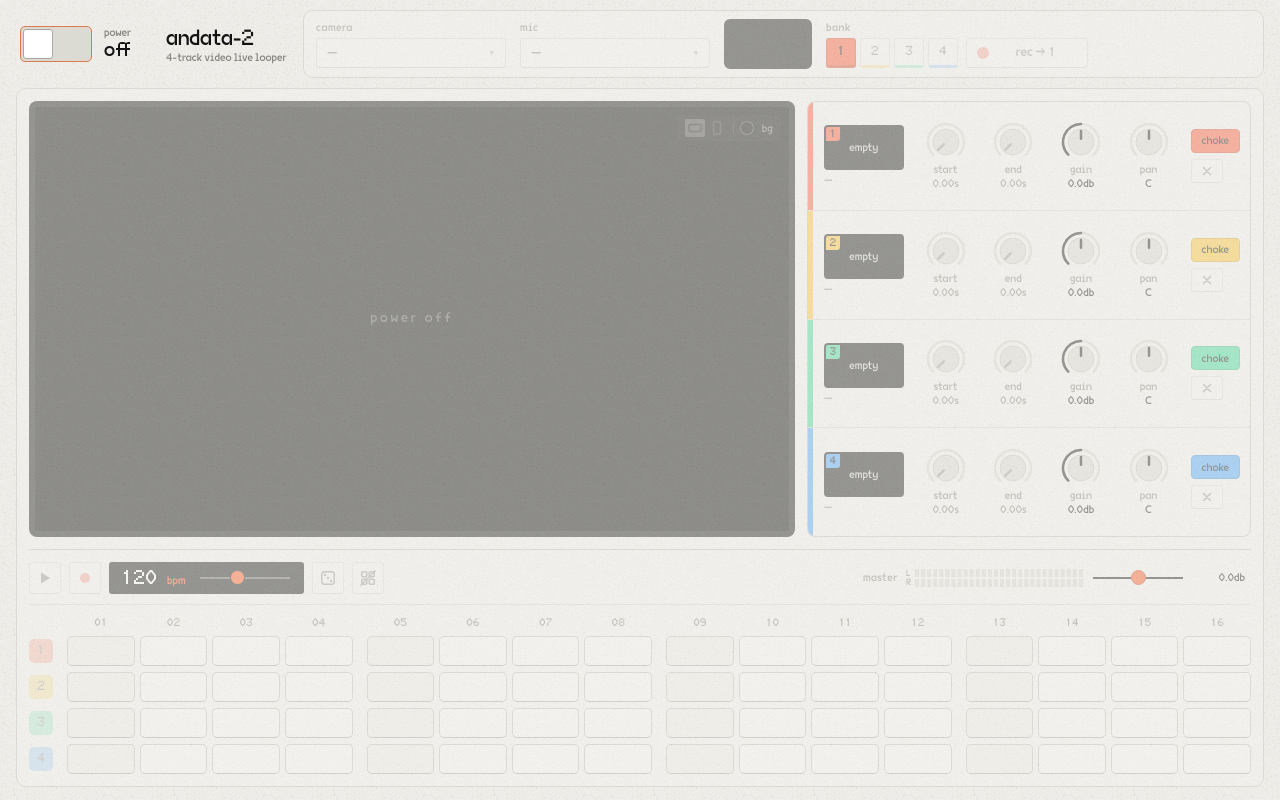
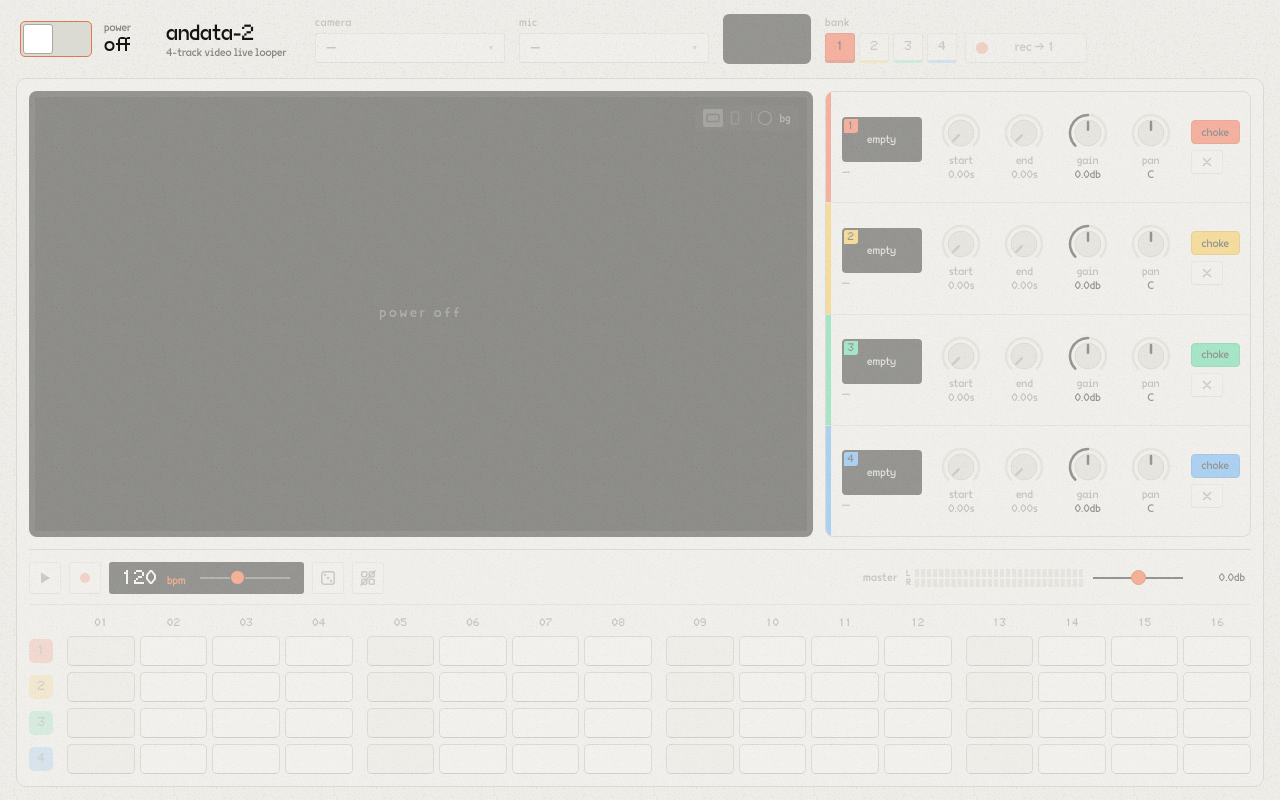
Before and after one commit to reckoner165/andata-2, a React (Vite) app: page / in a window 1280 px wide. Built offline with nearby package versions, Linux system fonts and the light colour scheme.

Commit message:
Remove top panelling

```diff
--- a/src/App.css
+++ b/src/App.css
@@ -225,8 +225,12 @@
 }
 
 .rack--top {
+  /* sits on the page with the power switch and title: no box of its own */
   flex: 1;
-  padding: 8px 12px;
+  padding: 4px 0 4px 12px;
+  border: none;
+  border-radius: 0;
+  background: none;
 }
 
 .sourcebar {
@@ -386,7 +390,7 @@
   flex-direction: column;
   gap: 12px;
   /* Vertical space taken by everything except the stage; the stage shrinks so the sequencer stays in view. */
-  --chrome-h: 376px;
+  --chrome-h: 366px;
 }
 .divider {
   width: 100%;
```
